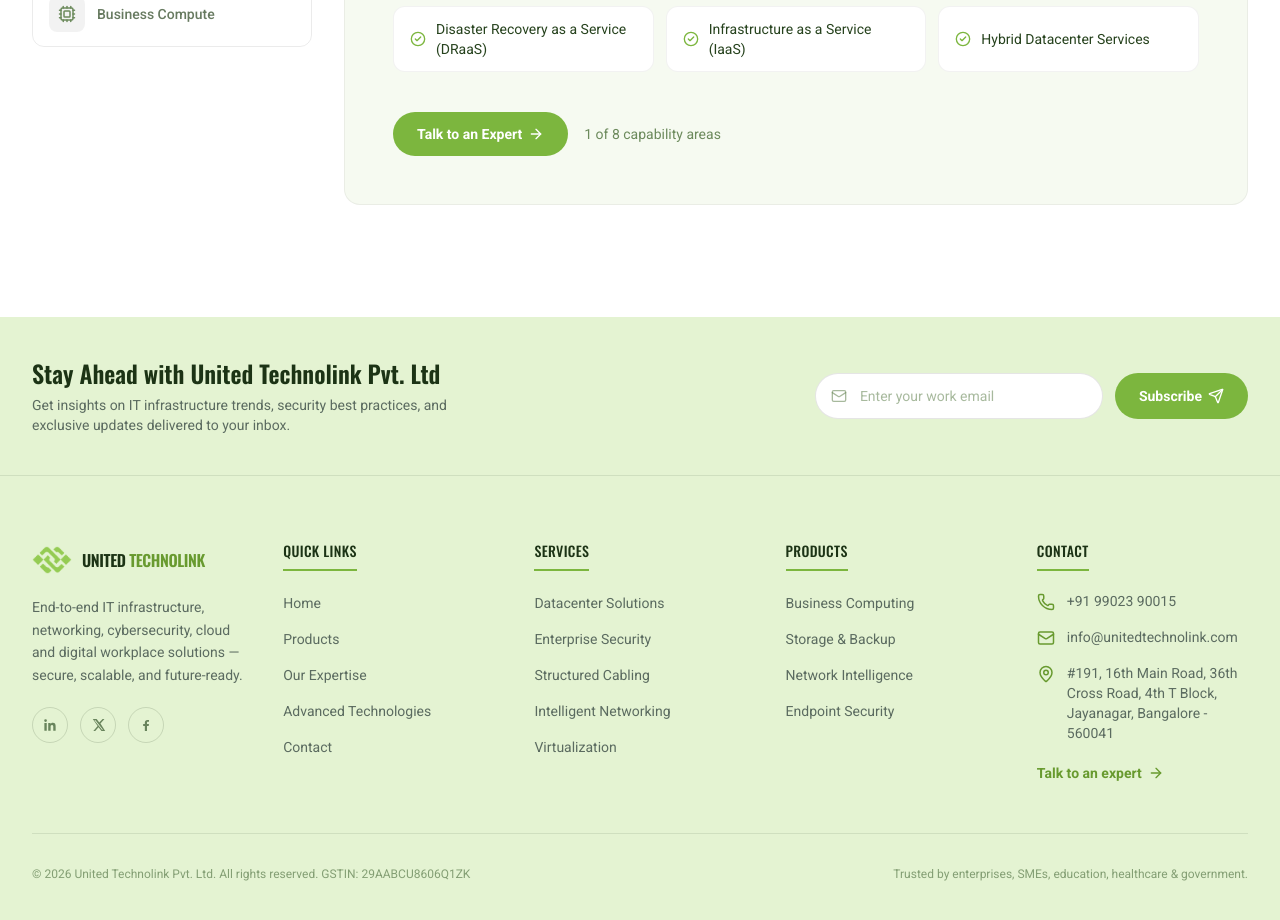
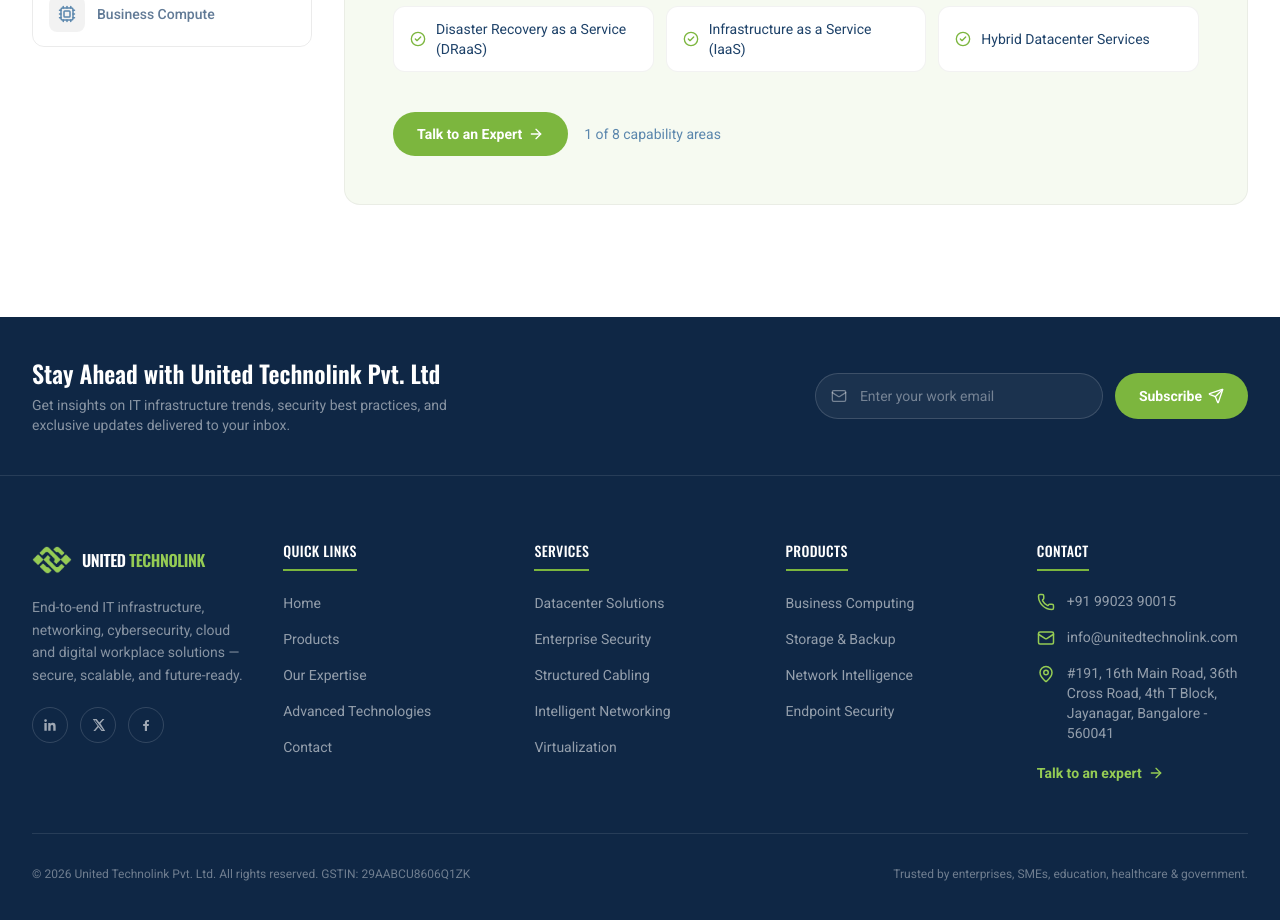
Before and after one commit to deshapandeabhi/united_technolink, a React (Vite) app: page /expertise in a window 1280 px wide. Shown: the part 1220-2140 px from the top of the page. Built offline with nearby package versions, Linux system fonts and the light colour scheme.

Commit message:
Revert "Replace dark navy panels with light green sections"
This reverts commit 1b03d448b5724ea3fcdb145ef557667b74dc0ff9.

```diff
--- a/src/components/Footer.jsx
+++ b/src/components/Footer.jsx
@@ -33,15 +33,15 @@
   const [subscribed, setSubscribed] = useState(false);
 
   return (
-    <footer className="bg-brand-100">
+    <footer className="bg-ink-950">
       {/* Newsletter bar */}
-      <div className="border-b border-ink-900/10">
+      <div className="border-b border-white/10">
         <div className="mx-auto max-w-7xl px-5 lg:px-8 py-10 flex flex-col lg:flex-row items-center justify-between gap-6">
           <div className="text-center lg:text-left">
-            <h3 className="font-display font-semibold text-ink-900 text-xl sm:text-2xl">
+            <h3 className="font-display font-semibold text-white text-xl sm:text-2xl">
               Stay Ahead with United Technolink Pvt. Ltd
             </h3>
-            <p className="mt-1.5 text-sm text-[#5b6b60] max-w-md">
+            <p className="mt-1.5 text-sm text-white/50 max-w-md">
               Get insights on IT infrastructure trends, security best practices, and exclusive updates delivered to your inbox.
             </p>
           </div>
@@ -50,20 +50,20 @@
             className="w-full lg:w-auto flex flex-col sm:flex-row items-stretch gap-3"
           >
             {subscribed ? (
-              <p className="text-brand-700 text-sm font-medium py-3">Thanks — you're subscribed!</p>
+              <p className="text-brand-400 text-sm font-medium py-3">Thanks — you're subscribed!</p>
             ) : (
               <>
                 <div className="relative">
-                  <Mail className="absolute left-4 top-1/2 -translate-y-1/2 h-4 w-4 text-ink-500/60" />
+                  <Mail className="absolute left-4 top-1/2 -translate-y-1/2 h-4 w-4 text-white/40" />
                   <input
                     required type="email" value={email} onChange={(e) => setEmail(e.target.value)}
                     placeholder="Enter your work email"
-                    className="w-full sm:w-72 rounded-full bg-white border border-black/10 pl-11 pr-4 py-3 text-sm text-ink-900 placeholder:text-ink-500/60 focus:outline-none focus:border-brand-500/60"
+                    className="w-full sm:w-72 rounded-full bg-white/5 border border-white/15 pl-11 pr-4 py-3 text-sm text-white placeholder:text-white/40 focus:outline-none focus:border-brand-400/60"
                   />
                 </div>
                 <button
                   type="submit"
-                  className="inline-flex items-center justify-center gap-1.5 rounded-full bg-brand-500 hover:bg-brand-600 transition-colors text-white px-6 py-3 text-sm font-semibold"
+                  className="inline-flex items-center justify-center gap-1.5 rounded-full bg-brand-500 hover:bg-brand-400 transition-colors text-white px-6 py-3 text-sm font-semibold"
                 >
                   Subscribe
                   <Send className="h-4 w-4" />
@@ -79,11 +79,11 @@
           <div className="lg:col-span-1">
             <Link to="/" className="flex items-center gap-2.5">
               <Logo className="h-10 w-10" />
-              <span className="font-display font-semibold tracking-tight text-ink-900 text-base">
-                UNITED <span className="text-brand-600">TECHNOLINK</span>
+              <span className="font-display font-semibold tracking-tight text-white text-base">
+                UNITED <span className="text-brand-400">TECHNOLINK</span>
               </span>
             </Link>
-            <p className="mt-4 text-sm leading-relaxed text-[#5b6b60] max-w-xs">
+            <p className="mt-4 text-sm leading-relaxed text-white/50 max-w-xs">
               End-to-end IT infrastructure, networking, cybersecurity, cloud and digital
               workplace solutions — secure, scalable, and future-ready.
             </p>
@@ -92,7 +92,7 @@
                 <a
                   key={i}
                   href="#"
-                  className="h-9 w-9 rounded-full border border-ink-900/15 flex items-center justify-center text-ink-700/70 hover:text-brand-600 hover:border-brand-500/50 transition-colors"
+                  className="h-9 w-9 rounded-full border border-white/15 flex items-center justify-center text-white/60 hover:text-brand-400 hover:border-brand-400/50 transition-colors"
                   aria-label="social link"
                 >
                   <Icon className="h-4 w-4" />
@@ -102,11 +102,11 @@
           </div>
 
           <div>
-            <h4 className="text-ink-900 font-display font-medium text-sm tracking-wide uppercase mb-4 border-b-2 border-brand-500 inline-block pb-2">Quick Links</h4>
+            <h4 className="text-white font-display font-medium text-sm tracking-wide uppercase mb-4 border-b-2 border-brand-500 inline-block pb-2">Quick Links</h4>
             <ul className="space-y-3 mt-1">
               {quickLinks.map((l) => (
                 <li key={l.to}>
-                  <Link to={l.to} className="text-sm text-[#5b6b60] hover:text-brand-600 transition-colors">
+                  <Link to={l.to} className="text-sm text-white/55 hover:text-brand-400 transition-colors">
                     {l.label}
                   </Link>
                 </li>
@@ -115,11 +115,11 @@
           </div>
 
           <div>
-            <h4 className="text-ink-900 font-display font-medium text-sm tracking-wide uppercase mb-4 border-b-2 border-brand-500 inline-block pb-2">Services</h4>
+            <h4 className="text-white font-display font-medium text-sm tracking-wide uppercase mb-4 border-b-2 border-brand-500 inline-block pb-2">Services</h4>
             <ul className="space-y-3 mt-1">
               {services.map((s) => (
                 <li key={s}>
-                  <Link to="/expertise" className="text-sm text-[#5b6b60] hover:text-brand-600 transition-colors">
+                  <Link to="/expertise" className="text-sm text-white/55 hover:text-brand-400 transition-colors">
                     {s}
                   </Link>
                 </li>
@@ -128,11 +128,11 @@
           </div>
 
           <div>
-            <h4 className="text-ink-900 font-display font-medium text-sm tracking-wide uppercase mb-4 border-b-2 border-brand-500 inline-block pb-2">Products</h4>
+            <h4 className="text-white font-display font-medium text-sm tracking-wide uppercase mb-4 border-b-2 border-brand-500 inline-block pb-2">Products</h4>
             <ul className="space-y-3 mt-1">
               {products.map((p) => (
                 <li key={p}>
-                  <Link to="/products" className="text-sm text-[#5b6b60] hover:text-brand-600 transition-colors">
+                  <Link to="/products" className="text-sm text-white/55 hover:text-brand-400 transition-colors">
                     {p}
                   </Link>
                 </li>
@@ -141,35 +141,35 @@
           </div>
 
           <div>
-            <h4 className="text-ink-900 font-display font-medium text-sm tracking-wide uppercase mb-4 border-b-2 border-brand-500 inline-block pb-2">Contact</h4>
+            <h4 className="text-white font-display font-medium text-sm tracking-wide uppercase mb-4 border-b-2 border-brand-500 inline-block pb-2">Contact</h4>
             <ul className="space-y-4 mt-1">
-              <li className="flex gap-3 text-sm text-[#5b6b60] min-w-0">
-                <Phone className="h-4.5 w-4.5 text-brand-600 shrink-0 mt-0.5" />
+              <li className="flex gap-3 text-sm text-white/55 min-w-0">
+                <Phone className="h-4.5 w-4.5 text-brand-400 shrink-0 mt-0.5" />
                 <span className="break-words min-w-0">+91 99023 90015</span>
               </li>
-              <li className="flex gap-3 text-sm text-[#5b6b60] min-w-0">
-                <Mail className="h-4.5 w-4.5 text-brand-600 shrink-0 mt-0.5" />
+              <li className="flex gap-3 text-sm text-white/55 min-w-0">
+                <Mail className="h-4.5 w-4.5 text-brand-400 shrink-0 mt-0.5" />
                 <span className="break-words min-w-0">info@unitedtechnolink.com</span>
               </li>
-              <li className="flex gap-3 text-sm text-[#5b6b60] min-w-0">
-                <MapPin className="h-4.5 w-4.5 text-brand-600 shrink-0 mt-0.5" />
+              <li className="flex gap-3 text-sm text-white/55 min-w-0">
+                <MapPin className="h-4.5 w-4.5 text-brand-400 shrink-0 mt-0.5" />
                 <span className="break-words min-w-0">{contact.address}</span>
               </li>
             </ul>
             <Link
               to="/contact"
-              className="mt-5 inline-flex items-center gap-1.5 text-sm font-semibold text-brand-600 hover:text-brand-700"
+              className="mt-5 inline-flex items-center gap-1.5 text-sm font-semibold text-brand-400 hover:text-brand-300"
             >
               Talk to an expert <ArrowRight className="h-4 w-4" />
             </Link>
           </div>
         </div>
 
-        <div className="mt-12 pt-8 border-t border-ink-900/10 flex flex-col sm:flex-row items-center justify-between gap-3 text-center sm:text-left">
-          <p className="text-xs text-ink-500/80">
+        <div className="mt-12 pt-8 border-t border-white/10 flex flex-col sm:flex-row items-center justify-between gap-3 text-center sm:text-left">
+          <p className="text-xs text-white/40">
             © {new Date().getFullYear()} {contact.legalName}. All rights reserved. GSTIN: {contact.gst}
           </p>
-          <p className="text-xs text-ink-500/80">
+          <p className="text-xs text-white/40">
             Trusted by enterprises, SMEs, education, healthcare & government.
           </p>
         </div>
--- a/src/index.css
+++ b/src/index.css
@@ -17,13 +17,13 @@
   --color-brand-800: #40611f;
   --color-brand-900: #344e1a;
 
-  /* Dark forest green — headings / photo-overlay scrims */
-  --color-ink-950: #14260f;
-  --color-ink-900: #1c3315;
-  --color-ink-800: #26421d;
-  --color-ink-700: #33542a;
-  --color-ink-600: #4a6d3d;
-  --color-ink-500: #6c8a5c;
+  /* Dark navy — footer / CTA banner / hero sections */
+  --color-ink-950: #0f2745;
+  --color-ink-900: #163457;
+  --color-ink-800: #1e4269;
+  --color-ink-700: #29537d;
+  --color-ink-600: #3d6c98;
+  --color-ink-500: #5b87ad;
 
   --shadow-glow: 0 16px 40px -12px rgba(104,154,47,0.35);
   --shadow-card: 0 1px 2px rgba(15,23,18,0.04), 0 8px 24px -8px rgba(15,23,18,0.10);
--- a/src/pages/Home.jsx
+++ b/src/pages/Home.jsx
@@ -315,20 +315,20 @@
       </section>
 
       {/* CALL BANNER */}
-      <section className="bg-brand-100 relative overflow-hidden">
+      <section className="bg-ink-950 relative overflow-hidden">
         <Container className="relative py-14 sm:py-20">
           <div className="grid sm:grid-cols-[1fr_auto] gap-10 items-center">
             <div>
-              <p className="text-brand-700 text-sm font-semibold uppercase tracking-widest">Call Us</p>
-              <a href="tel:+919902390015" className="mt-2 block font-display font-semibold text-ink-900 text-3xl sm:text-4xl lg:text-5xl tracking-tight hover:text-brand-600 transition-colors">
+              <p className="text-white/60 text-sm font-semibold uppercase tracking-widest">Call Us</p>
+              <a href="tel:+919902390015" className="mt-2 block font-display font-semibold text-white text-3xl sm:text-4xl lg:text-5xl tracking-tight hover:text-brand-400 transition-colors">
                 +91 99023 90015
               </a>
-              <p className="mt-4 text-[#5b6b60] max-w-lg leading-relaxed">
+              <p className="mt-4 text-white/60 max-w-lg leading-relaxed">
                 Our proficient team of IT and infrastructure engineers are ready to assist you
                 around the clock. We are just one call away from you.
               </p>
               <div className="mt-7">
-                <Link to="/contact" className="inline-flex items-center justify-center rounded-full bg-ink-900 text-white px-7 py-3.5 text-sm font-semibold hover:bg-ink-800 transition-colors">
+                <Link to="/contact" className="inline-flex items-center justify-center rounded-full bg-white text-ink-950 px-7 py-3.5 text-sm font-semibold hover:bg-brand-50 transition-colors">
                   Let's Talk
                 </Link>
               </div>
```
Also changed, not shown: src/components/PageHero.jsx (+6 -5 lines), src/pages/AdvancedTechnologies.jsx (+4 -3 lines), src/pages/Products.jsx (+4 -3 lines).
